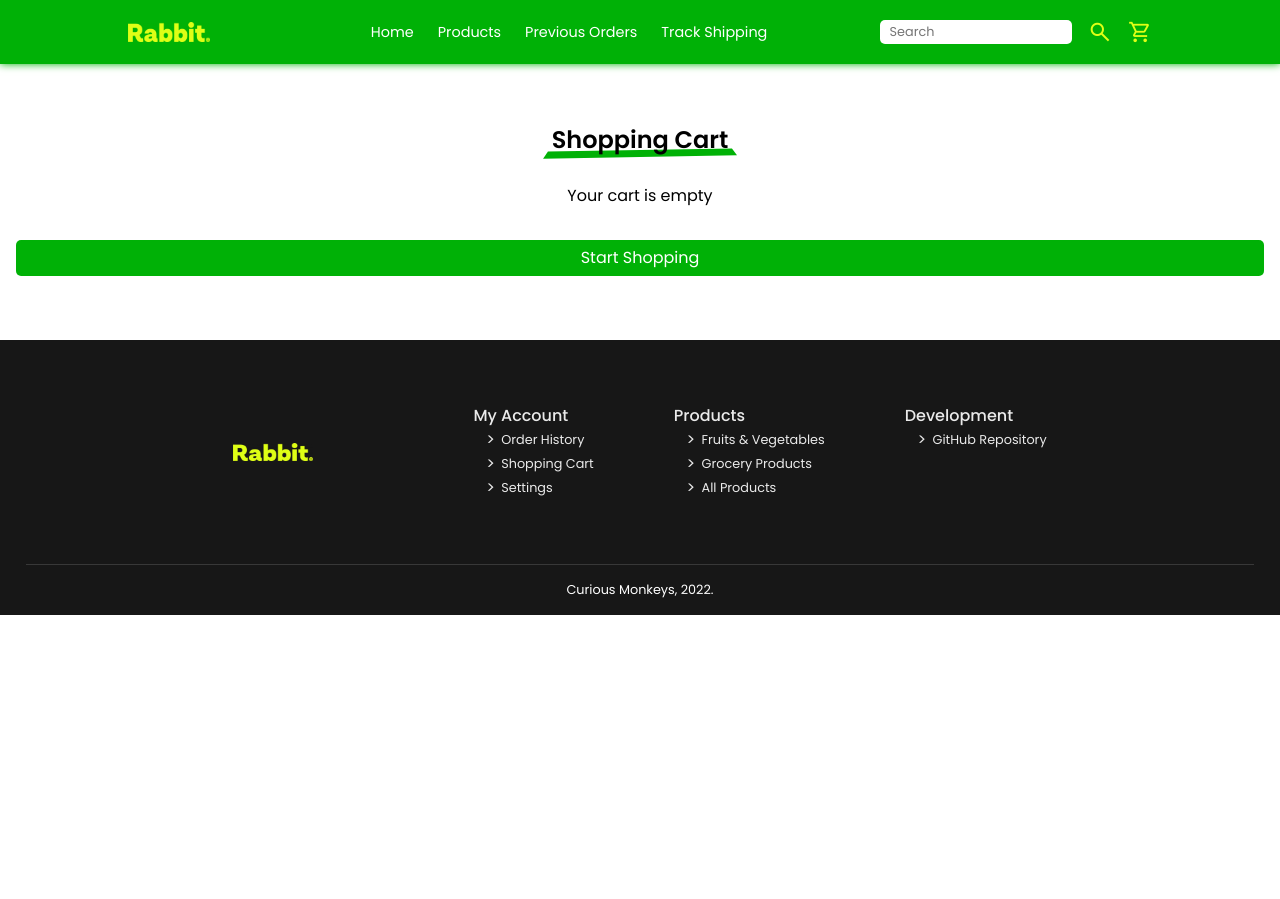
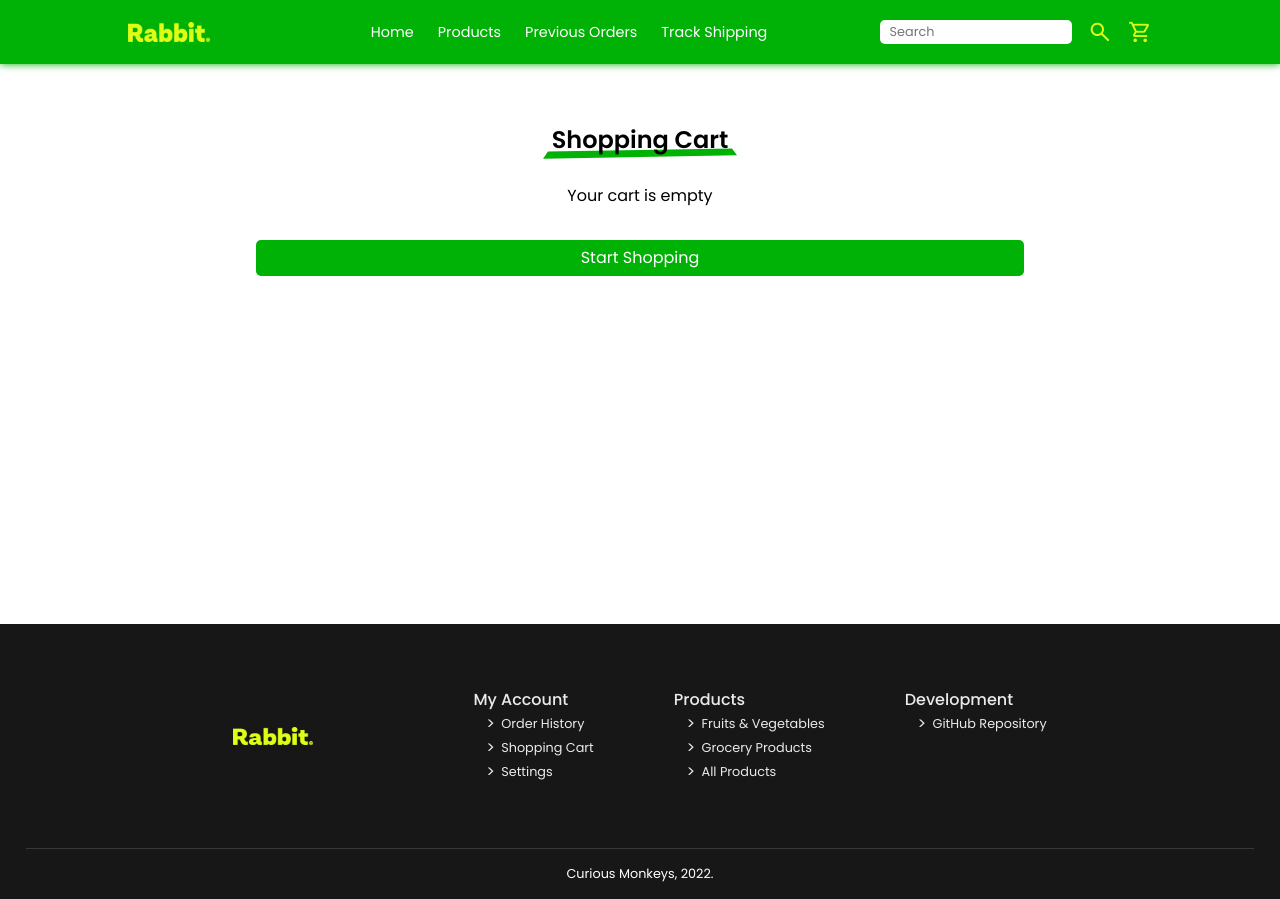
Before and after one commit to tzuyich/rabbitmart, a React (Create React App) app in the folder client/: page /cart in a window 1280 px wide. Before the commit the page ends 800 px from the top, so only its background shows below. Built offline with nearby package versions, Linux system fonts and the light colour scheme.

Commit message:
added responsiveness

```diff
--- a/client/src/pages/cart/cart.module.css
+++ b/client/src/pages/cart/cart.module.css
@@ -3,6 +3,7 @@
     flex-direction: column;
     padding: 4em 1em;
     gap: 2em;
+    min-height: 70vh;
 }
 
 .products-wrapper {
@@ -33,3 +34,24 @@
     align-self: center;
     text-align: center;
 }
+
+.products-wrapper > * {
+    padding-bottom: 1em;
+    border-bottom: 1px solid var(--NEUTRAL_2);
+}
+
+/* Tablet Support */
+@media screen and (min-width: 768px) {
+    .wrapper {
+        max-width: 600px;
+        margin: auto;
+    }
+}
+
+
+/* Laptop Support */
+@media screen and (min-width: 1024px) {
+    .wrapper {
+        max-width: 800px;
+    }
+}
```
